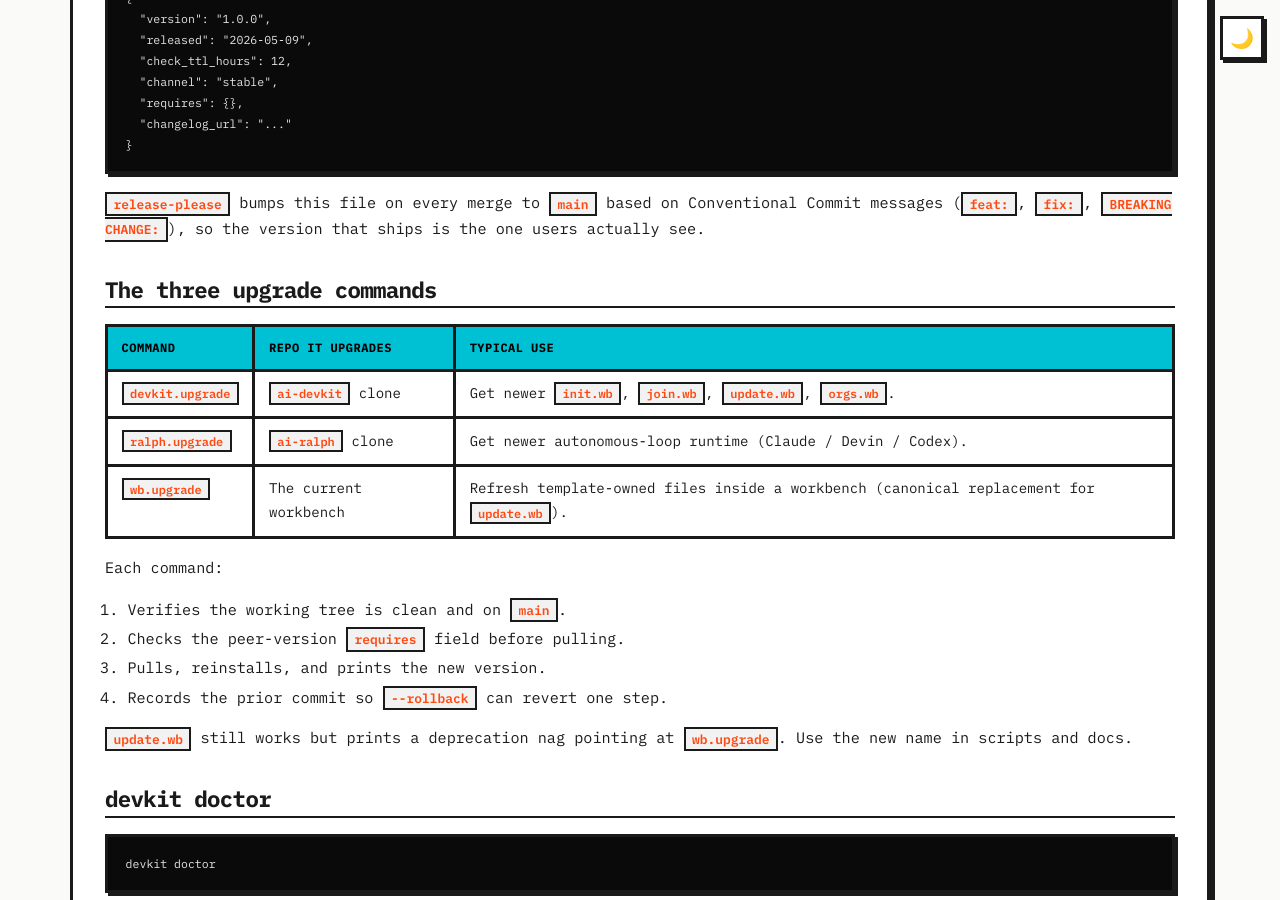
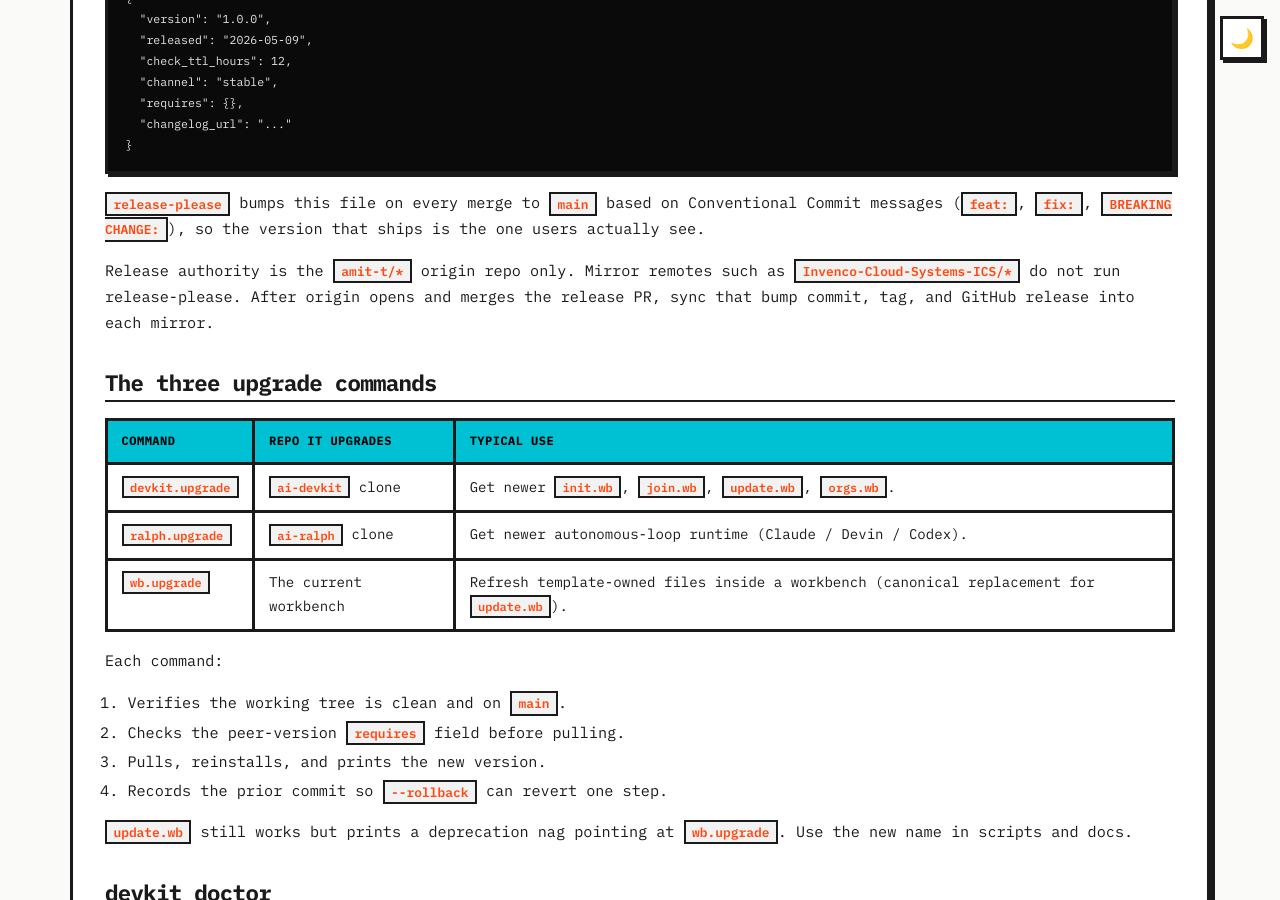
Before and after one commit to amit-t/ai-devkit, a Jekyll site: the page built from docs/versioning.md, in a window 1280 px wide and 900 px high, scrolled down 750 px. Built offline with Jekyll 4.4.1, drawn with Linux system fonts in a browser that asks for light colours.

Commit message:
fix(release): run release-please only on origin
(cherry picked from commit 1e9bd39deaeed9600df60c219f898e93c0667407)

```diff
--- a/docs/versioning.md
+++ b/docs/versioning.md
@@ -37,6 +37,11 @@ Every repo carries a `version.json` at its root. Example:
 `release-please` bumps this file on every merge to `main` based on
 Conventional Commit messages (`feat:`, `fix:`, `BREAKING CHANGE:`), so
 the version that ships is the one users actually see.
+
+Release authority is the `amit-t/*` origin repo only. Mirror remotes such
+as `Invenco-Cloud-Systems-ICS/*` do not run release-please. After origin
+opens and merges the release PR, sync that bump commit, tag, and GitHub
+release into each mirror.
 
 ## The three upgrade commands
 
```
Also changed, not shown: .github/workflows/release-please.yml, 1 other file.
